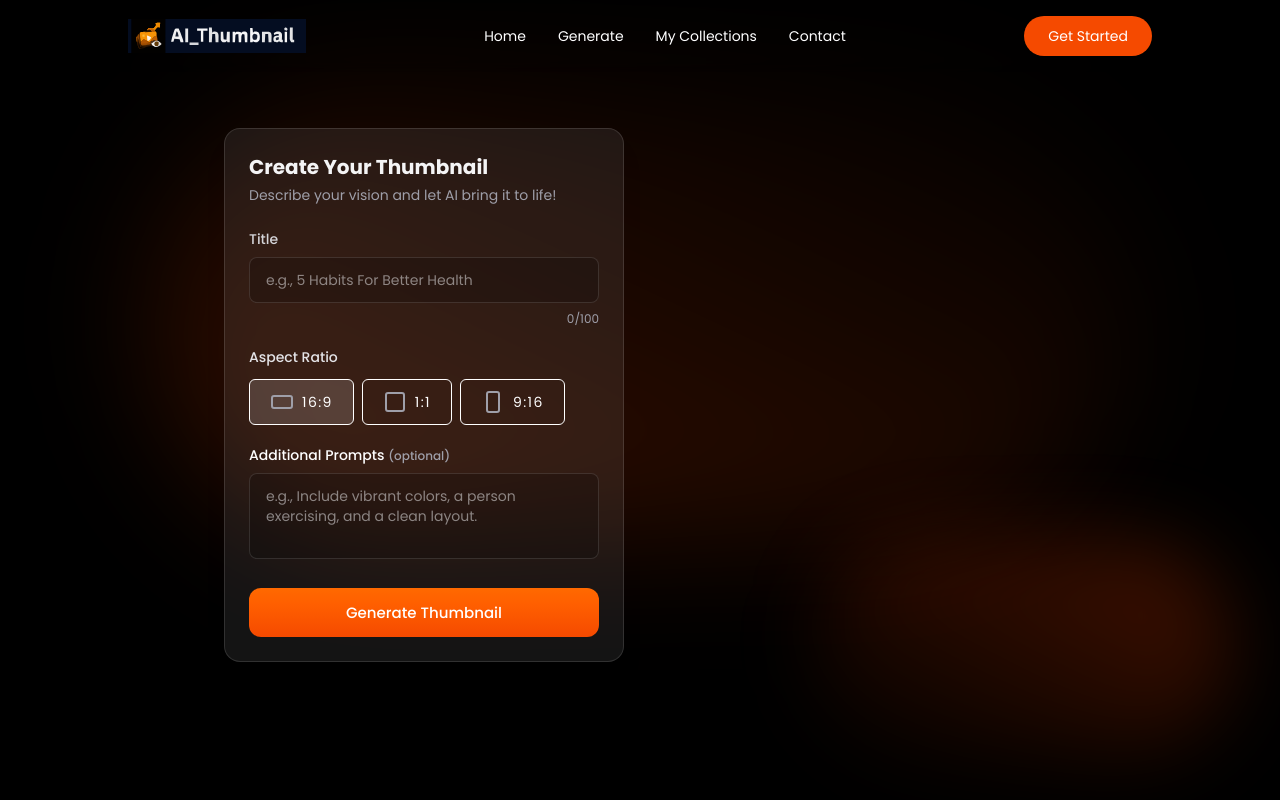
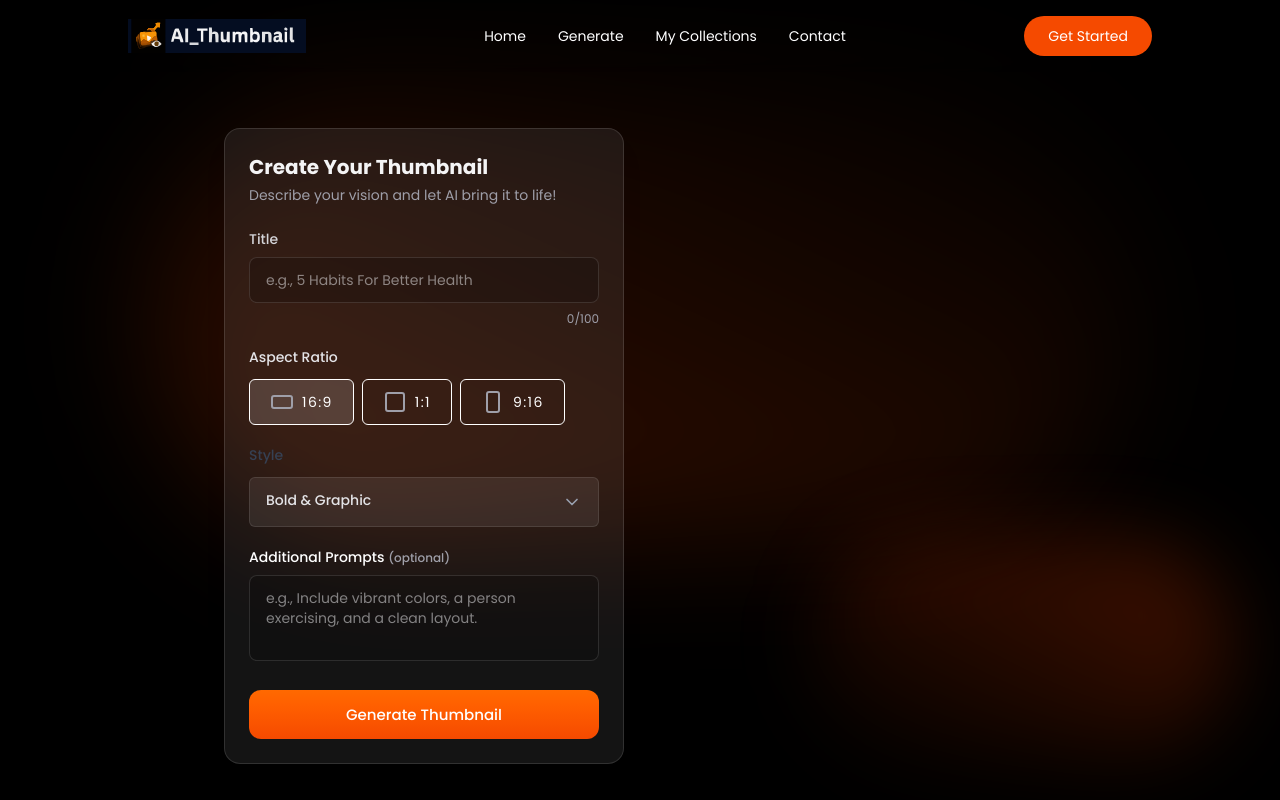
Before and after one commit to VanshitSinghChauhan/Thumbnail-Generator, a React (Vite) app in the folder frontend/react_js/reactjs/: page /generate in a window 1280 px wide. Shown: the top 800 px of the page. Built offline with nearby package versions, Linux system fonts and the light colour scheme.

Commit message:
Create Style Selector

```diff
--- a/frontend/react_js/reactjs/src/components/StyleSelector.tsx
+++ b/frontend/react_js/reactjs/src/components/StyleSelector.tsx
@@ -0,0 +1,66 @@
+import {ChevronDownIcon, CpuIcon, ImageIcon, PenToolIcon, SparkleIcon, SquareIcon } from "lucide-react";
+import { thumbnailStyles, type ThumbnailStyle } from "../assets/assets"
+
+const StyleSelector = ({value, isOpen, onChange, setIsOpen} : {value: ThumbnailStyle; onChange: (style: ThumbnailStyle) => void; isOpen: boolean; setIsOpen: (open: boolean) => void}) => {
+    const styleDescriptions: Record<ThumbnailStyle, string> = {
+        "Bold & Graphic": "High contrast, saturated colors, and bold typography.",
+        "Minimalist": "Simple design with ample white space and subtle colors.",
+        "Photorealistic": "Nostalgic design with muted colors and classic typography.",
+        "Illustrated": "Contemporary design with clean lines and a sophisticated color palette.",
+        "Tech/Futuristic": "Fun design with bright colors, playful typography, and creative elements."
+    }
+    const styleIcons: Record<ThumbnailStyle, React.ReactNode> = {
+        "Bold & Graphic": <SparkleIcon className="h-4 w-4"/>,
+        "Minimalist": <SquareIcon className="h-4 w-4"/>,
+        "Photorealistic": <ImageIcon className="h-4 w-4"/>,
+        "Illustrated": <PenToolIcon className="h-4 w-4"/>,
+        "Tech/Futuristic": <CpuIcon className="h-4 w-4"/>
+    }
+
+    return (
+    <div className="relative space-y-3 dark">
+        <label className="block text-sm font-medium text-gray-700 dark:text-gray-300">Style</label>
+        <button
+        type="button"
+        onClick={()=>setIsOpen(!isOpen)}
+        className="flex w-full items-center justify-between rounded-md border px-4 py-3 text-left transition bg-white/8 border-white/10 text-zinc-200 hover:bg-white/12"  >
+            <div className="space-y-1">
+                <div className="flex items-center gap-2 font-medium">
+                    {styleIcons[value]}
+                    <span>{value}</span>
+                </div>
+                <p className="text-xs text-gray-400">{styleDescriptions[value]}</p>
+
+            </div>
+            <ChevronDownIcon className={['h-5 w-5 text-gray-400 transition-transformation', isOpen && 'rotate-180'].join(' ')}/>
+
+        </button>
+        {isOpen && (
+            <div className="absolute bottom-0 z-50 mt-1 w-full rounded-md bg-white/8 border border-white/12 backdrop-blur-3xl shadow-lg">
+                {
+                    thumbnailStyles.map((style)=>(
+                        <button key={style}
+                        type='button'
+                        onClick={()=> {
+                            onChange(style);
+                            setIsOpen(false);
+                        }}
+                        className="flex w-full items-start gap-3 px-4 py-3 text-left transition hover:bg-white/12">
+                            <div className="mt-0.5">{styleIcons[style]}</div>
+                            <div>
+                                <p className="font-medium">{style}</p>
+                                <p className="text-xs text-grey-400">{styleDescriptions[style]}</p>
+                            </div>
+                        </button>
+                    ))
+                }
+            </div>
+        )}
+
+
+    </div>
+
+  )
+}
+
+export default StyleSelector;
--- a/frontend/react_js/reactjs/src/pages/Generate.tsx
+++ b/frontend/react_js/reactjs/src/pages/Generate.tsx
@@ -3,6 +3,8 @@
 import {type IThumbnail, type AspectRatio, colorSchemes, type ThumbnailStyle} from  "../assets/assets"
 import SoftBackdrop from "../components/SoftBackdrop"
 import AspectRatioSelector from "../components/AspectRatioSelector"
+import StyleSelector from "../components/StyleSelector"
+
 
 const Generate = () => {
 
@@ -44,6 +46,8 @@
                   <AspectRatioSelector value={aspectRatio} onChange={setAspectRatio}/>
 
 
+                  <StyleSelector value={style} onChange={setStyle} isOpen={styleDialogOpen} setIsOpen={setStyleDialogOpen}/>
+
                   <div className="space-y-2">
                     <label className="block text-sm font-medium ">
                       Additional Prompts <span className="text-zinc-400 text-xs">(optional)</span>
```
